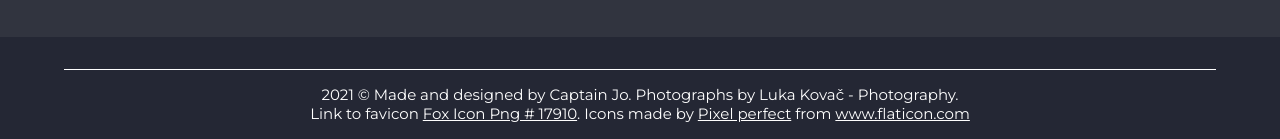
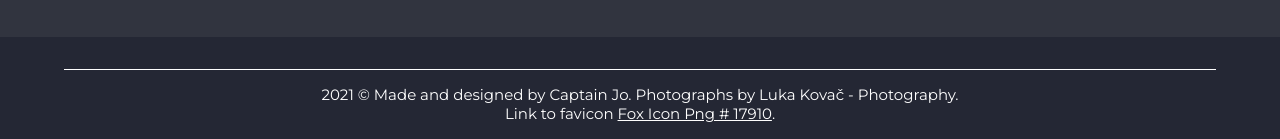
Before and after one commit to captainjo99/Website, a plain HTML site: page index.html in a window 1280 px wide. Shown: the part 1618-1757 px from the top of the page. Drawn offline with Linux system fonts and the light colour scheme.

```diff
--- a/index.html
+++ b/index.html
@@ -145,7 +145,6 @@
         <div class="copyright">
             2021 © Made and designed by Captain Jo. Photographs by Luka Kovač - Photography. <br>
             Link to favicon <a class="link" href="https://icon-library.com/icon/fox-icon-png-2.html">Fox Icon Png # 17910</a>.
-            Icons made by <a href="https://icon54.com/" title="Pixel perfect">Pixel perfect</a> from <a href="https://flaticon.com/" title="Flaticon">www.flaticon.com</a>
         </div>
     </footer>
 
```
